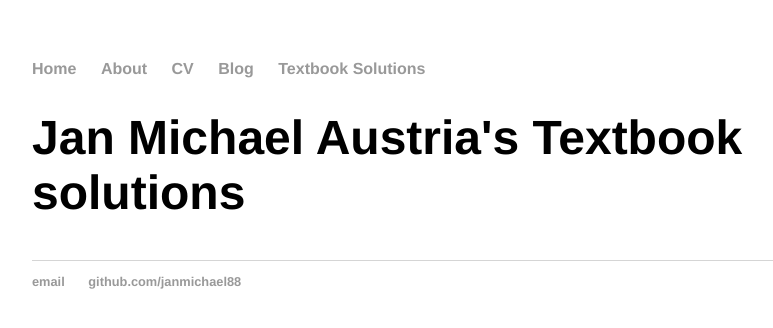
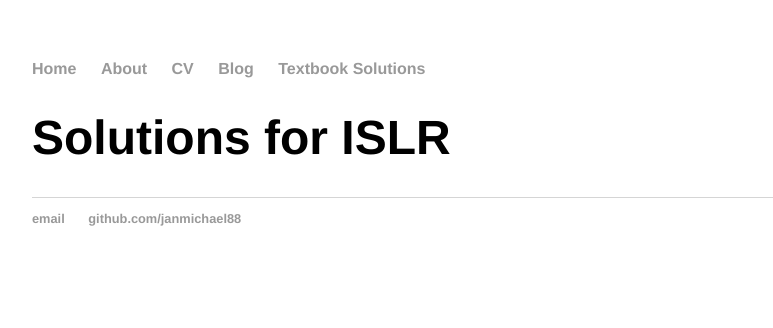
Before and after one commit to janmichael88/janmichael88.github.io, a Jekyll site: the page built from Textbook Solutions/index.html, in a window 1280 px wide. Shown: the top 328 px of the page, without its empty margins (160-933 px from the left). Built offline with Jekyll 4.4.1, drawn with Linux system fonts in a browser that asks for light colours.

Commit message:
Update index.html

```diff
--- a/Textbook Solutions/index.html
+++ b/Textbook Solutions/index.html
@@ -2,10 +2,4 @@
 layout: default
 title: Jan Michael Austria's Textbook solutions
 ---
-	<h1>{{ page.title }}</h1>
-	<ul class="posts">
-
-	  {% for solutions in site.solutions %}
-	    <li><span>{{ _solutions.date | date_to_string }}</span> ª <a href="{{_solutions.url }}" title="{{ _solutions.title }}">{{ _solutions.title }}</a></li>
-	  {% endfor %}
-	</ul>
+<h1> Solutions for ISLR </h1>
```
